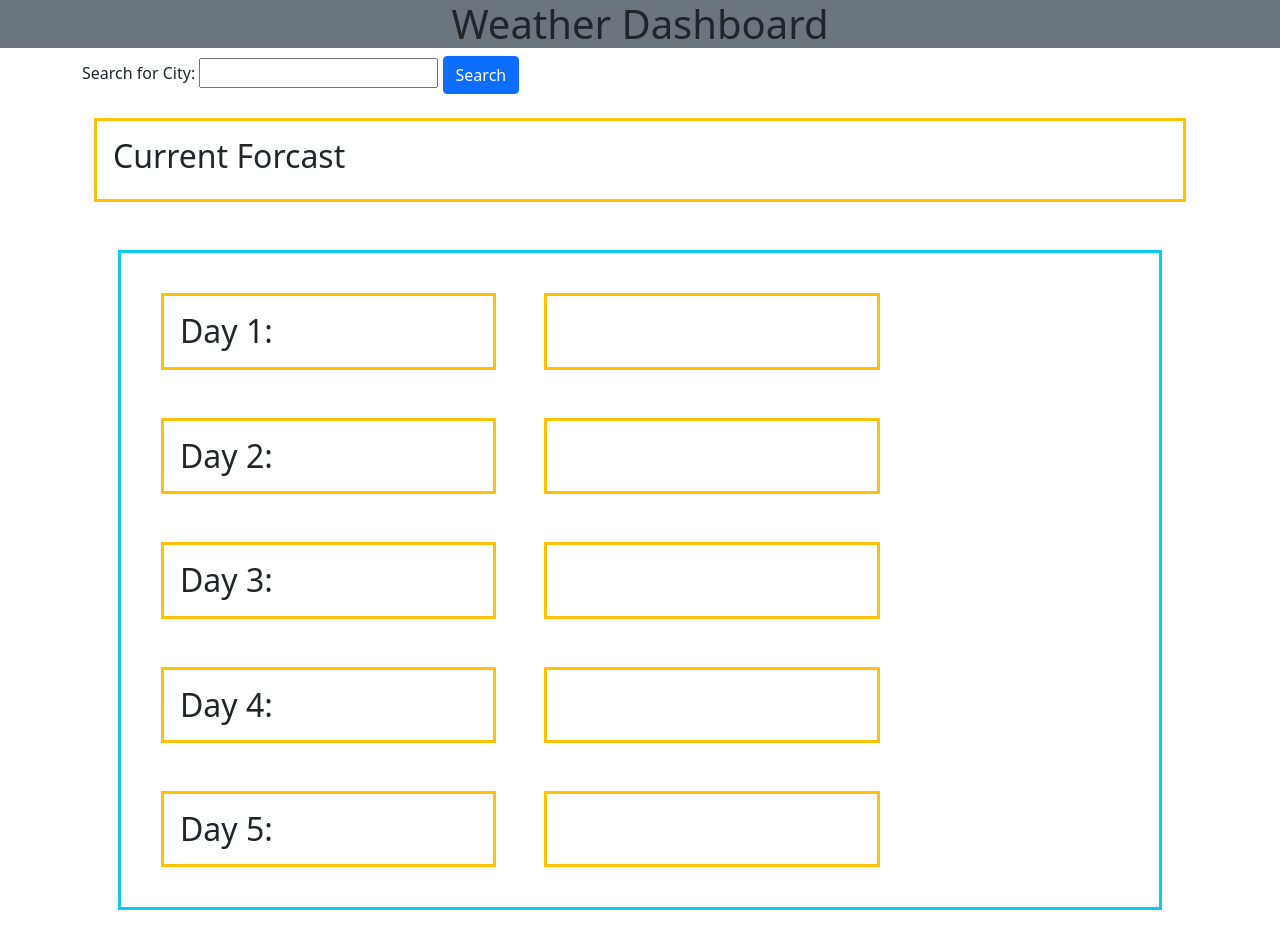
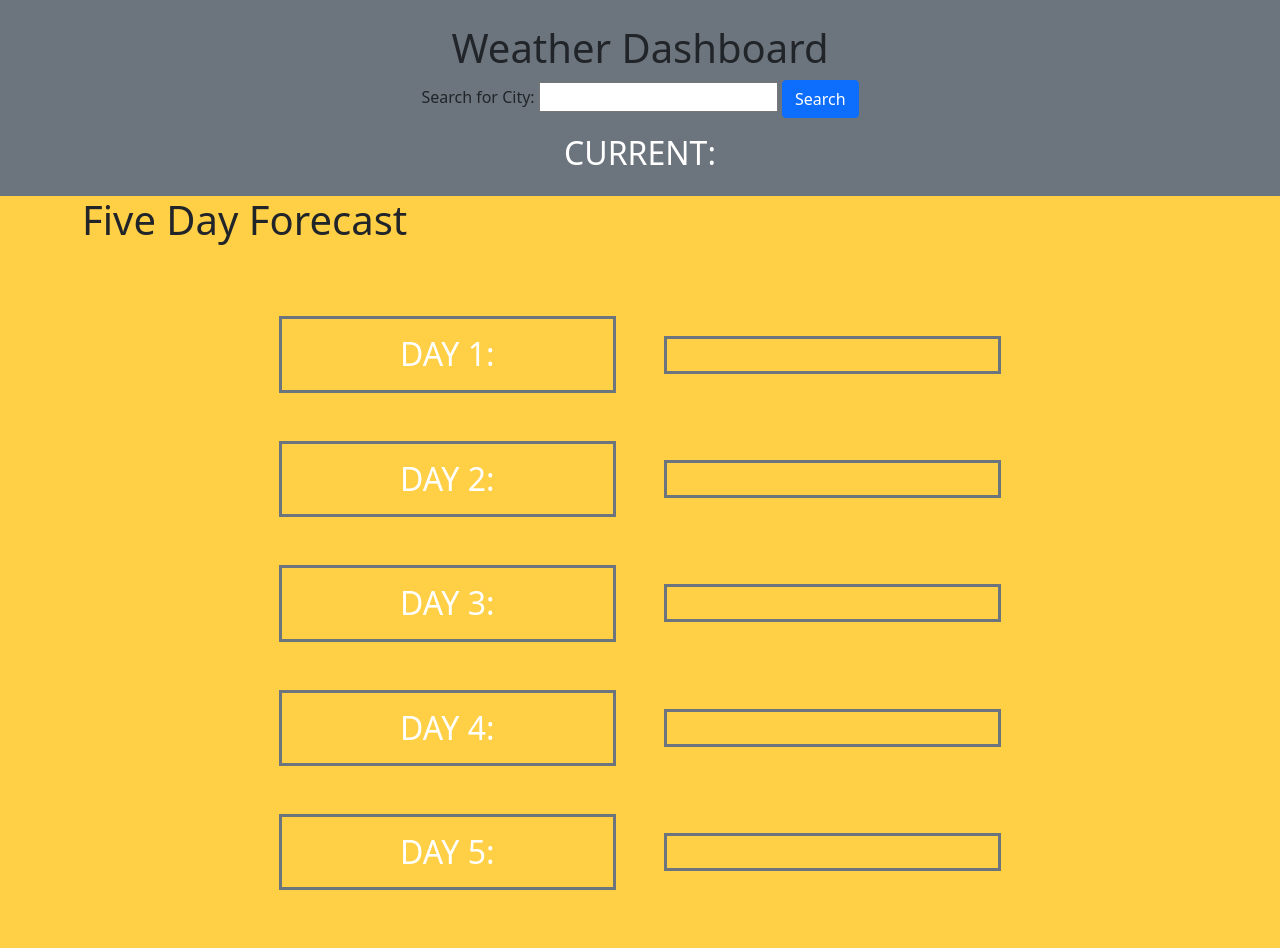
Before and after one commit to Cbracewell30/Chris-Weather-Forcaster, a plain HTML site: page index.html in a window 1280 px wide. Drawn offline with nearby package versions, Linux system fonts and the light colour scheme.

Commit message:
adding css classes

```diff
--- a/assets/css/style.css
+++ b/assets/css/style.css
@@ -1,3 +1,7 @@
+body {
+    background-color: black;
+}
+
 #row1 {
 width: 300px;
 }
--- a/assets/java/script.js
+++ b/assets/java/script.js
@@ -35,17 +35,19 @@ function oneCallApi(lon, lat, cityName) {
         success: function (apiData) {
             console.log(apiData);
             $("#current").html(`<h4 class="font-weight-bold">${cityName}
+
                     <p>Temp: ${apiData.current.temp}°F</p>
-
                     <p>Humidity: ${apiData.current.humidity}</p>
                     <p>Wind Speed: ${apiData.current.wind_speed}</p>
+
                     `)
 
             for (let i = 1; i < 7; i++) {
                 $(`#day-${i}`).html(`
                 <p>Temp: ${apiData.daily[i].temp.day}°F</p>
-                <p>Temp Evening: ${apiData.daily[i].temp.eve}°F</p>
+                <br>
                 <p>Humidity: ${apiData.daily[i].humidity}</p>
+                <br>
                 <p>Wind Speed: ${apiData.daily[i].wind_speed}</p>
                 `)
                 $(`#city-${i}`).html(`<h4 class="font-weight-bold"> Day ${i}: ${cityName}
--- a/index.html
+++ b/index.html
@@ -11,39 +11,56 @@
     <title>Chris' Weather Forcaster</title>
 </head>
 
-<body>
+<body class="bg-warning margin bg-opacity-75 mx-80% ">
     <header class="bg-secondary text-center">
+        <br>
         <h1>Weather Dashboard</h1>
-    </header>
-    <main class="container">
+
         <div class="row">
             <div class="co d-block">
                 <label> Search for City: </label>
                 <input id="cityTxt">
 
-                <button class="btn btn-primary" id=subBtn> Search</button>
+                <button class="btn btn-primary " id="subBtn"> Search</button>
             </div>
-            <div class="col border border-warning border-3 p-3 m-4" id="current">
-                <h2>Current Forcast</h2>
+            <div class="col-4 d-flex justify-content-center align-items-center h-auto p-3 text-white text-uppercase w-100 ">
+                <h2>Current:</h2>
+                <div id="current">
+                </div>
             </div>
         </div>
-        <div class="container">
-            <div class="row row-cols-2 border border-info border-3 p-3 m-4" id="row1">
-           <h2 class="col-4 border border-warning border-3 p-3 m-4" id="city-1"> Day 1: </h2>
-            <div class="col-4 border border-warning border-3 p-3 m-4" id="day-1"></div>
-            <h2 class="col-4 border border-warning border-3 p-3 m-4" id="city-2"> Day 2: </h2>
-            <div class="col-4 border border-warning border-3 p-3 m-4" id="day-2">
+    </header>
+    <main class="container ">
+        <h1 class="align-items-center w-100"> Five Day Forecast </h1>
+        <div class="container d-flex justify-content-center">
+            <div class="row row-cols-2 d-flex justify-content-center p-3 m-4 text-white d-flex align-items-center "
+                id="row1">
+                <h2 class="col-4 d-flex justify-content-center h-auto border border-secondary border-3 p-3 m-4 text-white  text-uppercase "
+                    id="city-1"> Day 1: </h2>
+                <div class="col-4 d-flex justify-content-center h-auto h-auto border border-secondary border-3 p-3 m-4 text-white "
+                    id="day-1">
+                </div>
+                <h2 class="col-4 d-flex justify-content-center h-auto border border-secondary border-3 p-3 m-4 text-white text-uppercase "
+                    id="city-2"> Day 2: </h2>
+                <div class="col-4 d-flex justify-content-center h-auto  h-auto border border-secondary border-3 p-3 m-4 text-white "
+                    id="day-2">
+                </div>
+                <h2 class="col-4 d-flex justify-content-center h-auto border border-secondary border-3 p-3 m-4 text-white text-uppercase "
+                    id="city-3"> Day 3: </h2>
+                <div class="col-4 d-flex justify-content-center h-auto  h-auto border border-secondary border-3 p-3 m-4 text-white "
+                    id="day-3">
+                </div>
+                <h2 class="col-4 d-flex justify-content-center h-auto border border-secondary border-3 p-3 m-4 text-white text-uppercase"
+                    id="city-4"> Day 4: </h2>
+                <div class="col-4 d-flex justify-content-center h-auto border border-secondary border-3 p-3 m-4 text-white "
+                    id="day-4">
+                </div>
+                <h2 class="col-4 d-flex justify-content-center h-auto border border-secondary border-3 p-3 m-4 text-white text-uppercase "
+                    id="city-5"> Day 5: </h2>
+                <div class="col-4 d-flex justify-content-center h-auto border border-secondary border-3 p-3 m-4 text-white "
+                    id="day-5">
+                </div>
             </div>
-            <h2 class="col-4 border border-warning border-3 p-3 m-4" id="city-3"> Day 3: </h2>
-            <div class="col-4 border border-warning border-3 p-3 m-4" id="day-3">
-            </div>
-            <h2 class="col-4 border border-warning border-3 p-3 m-4" id="city-4"> Day 4: </h2>
-            <div class="col-4 border border-warning border-3 p-3 m-4"  id="day-4">
-            </div>
-            <h2 class="col-4 border border-warning border-3 p-3 m-4" id="city-5"> Day 5: </h2>
-            <div class="col-4 border border-warning border-3 p-3 m-4" id="day-5">
-            </div>
-        </div>
         </div>
     </main>
 
```
